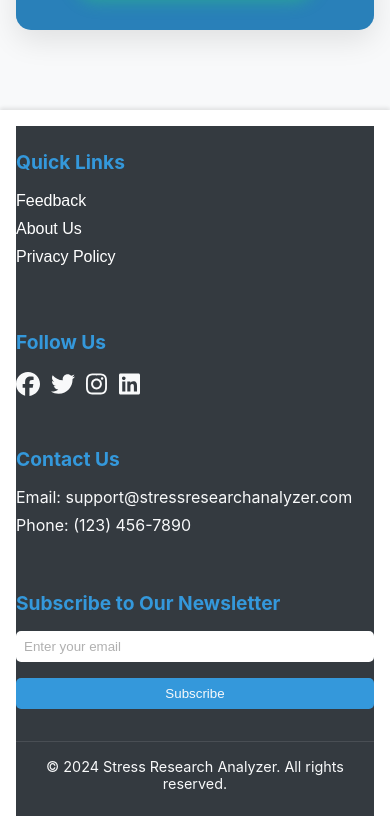
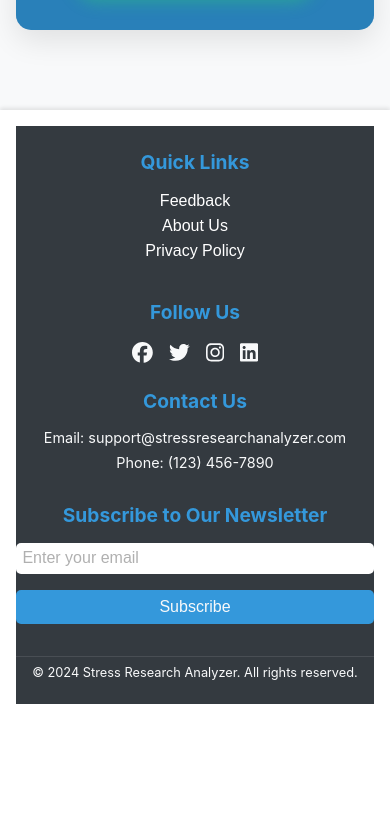
Before and after one commit to vicky-autade/STRESS_DETECTION_PROJECT, a React (Create React App) app: page / in a window 390 px wide. Shown: the part 4046-4878 px from the top of the page. After the commit the page ends 4766 px from the top, so only its background shows below. Built offline with nearby package versions, Linux system fonts and the light colour scheme; no server answers.

Commit message:
foother css change

```diff
--- a/src/components/pages/layout/Footer.css
+++ b/src/components/pages/layout/Footer.css
@@ -154,3 +154,49 @@
     text-align: center;
   }
 }
+@media (max-width: 480px) {
+  .footer-content {
+    grid-template-columns: 1fr;
+    gap: 1.5rem;
+    text-align: center;
+  }
+
+  .footer-links ul {
+    padding: 0;
+  }
+
+  .footer-links li {
+    margin: 0.3rem 0;
+  }
+
+  .footer-social .social-icons {
+    display: flex;
+    justify-content: center;
+  }
+
+  .footer-social .social-icons a {
+    font-size: 1.3rem;
+    margin: 0 0.5rem;
+  }
+
+  .footer-contact p {
+    font-size: 0.9rem;
+  }
+
+  .footer-newsletter input[type="email"] {
+    width: 100%;
+    font-size: 1rem;
+    padding: 0.4rem;
+  }
+
+  .footer-newsletter button {
+    width: 100%;
+    font-size: 1rem;
+    padding: 0.5rem;
+  }
+
+  .footer-bottom {
+    font-size: 0.8rem;
+    padding-top: 0.5rem;
+  }
+}
```
